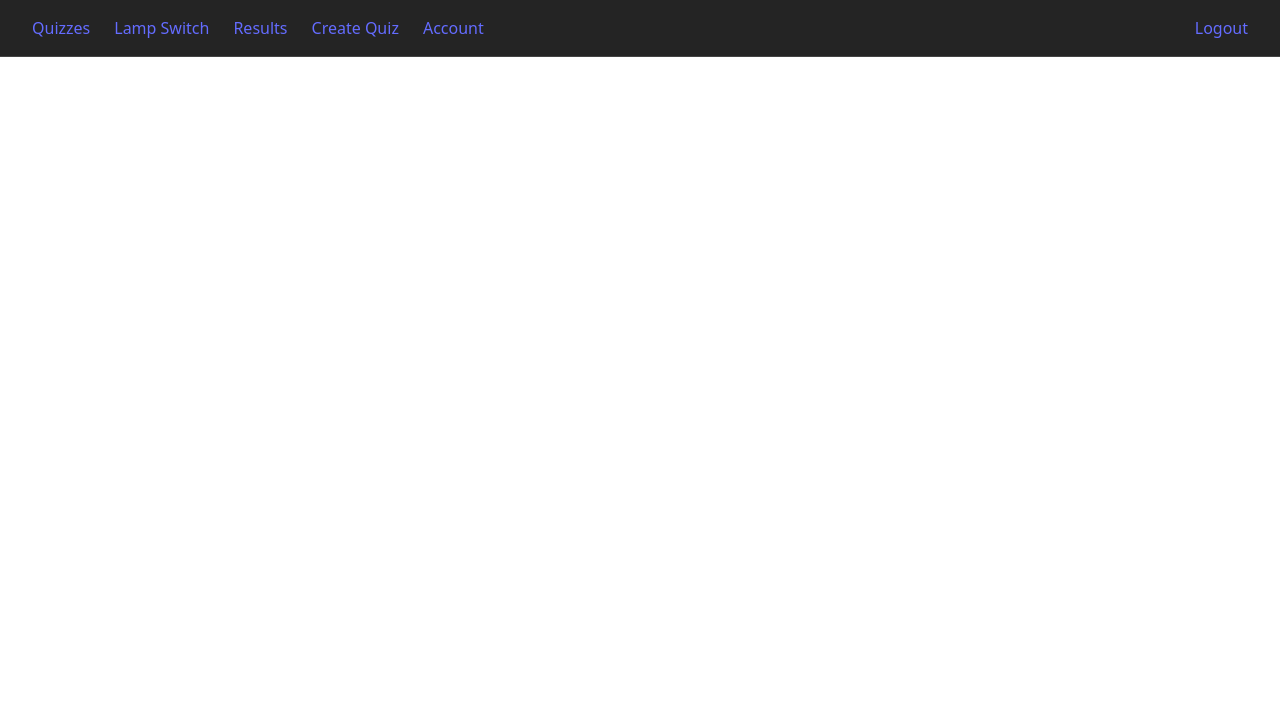
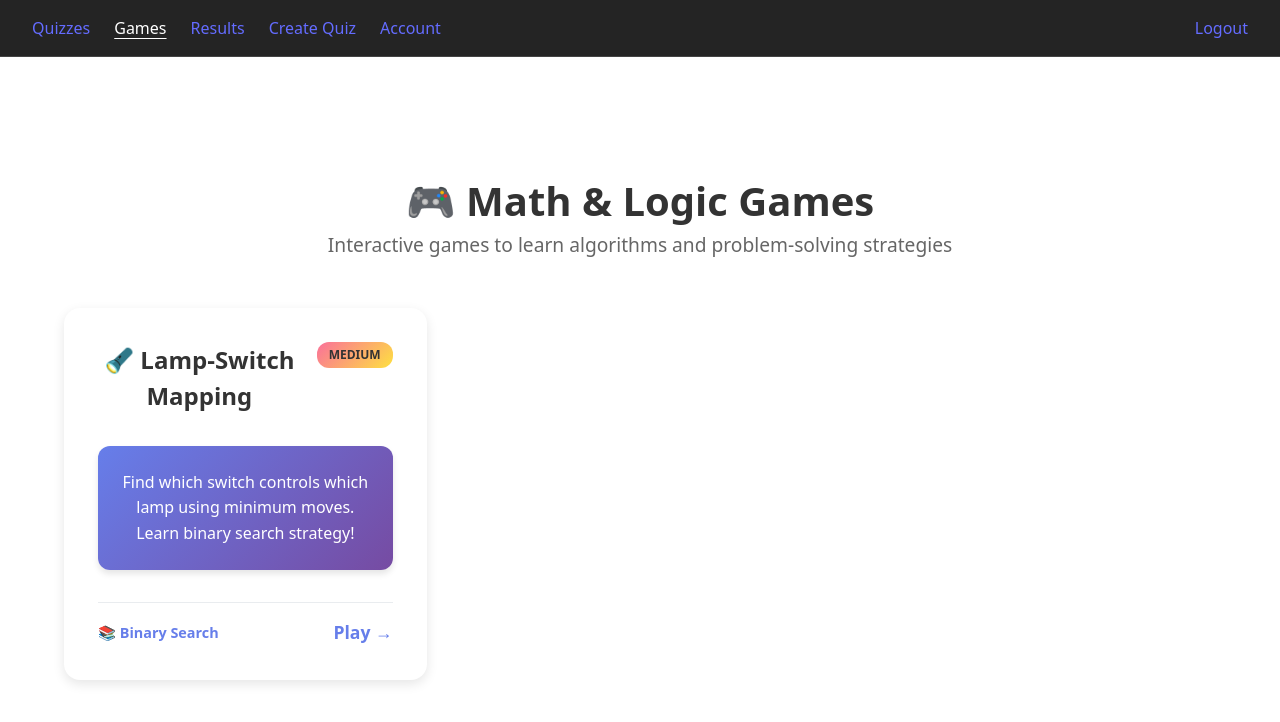
Before and after one commit to vchub/math-gym, a React (Vite) app: page /games in a window 1280 px wide. Shown: the top 722 px of the page. Built offline with nearby package versions, Linux system fonts and the light colour scheme; no server answers; the database is empty; sample sign-in values are in the browser's storage.

Commit message:
Game page

```diff
--- a/src/App.jsx
+++ b/src/App.jsx
@@ -17,6 +17,7 @@ import AccountPage from './pages/AccountPage';
 import OtherStudentsPage from './pages/OtherStudentsPage.jsx';
 import StudentResultsPage from './pages/StudentResultsPage';
 import ResultDetailsPage from './pages/ResultDetailsPage';
+import GamesPage from './pages/GamesPage';
 import LampSwitchGamePage from './pages/LampSwitchGamePage';
 import 'katex/dist/katex.min.css';
 
@@ -55,7 +56,7 @@ function AppContent() {
           <nav>
             <div className="nav-links">
               <NavLink to="/" className={getNavLinkClass} end>Quizzes</NavLink>
-              <NavLink to="/lamp-switch" className={getNavLinkClass}>Lamp Switch</NavLink>
+              <NavLink to="/games" className={getNavLinkClass}>Games</NavLink>
               <NavLink to="/results" className={getNavLinkClass}>Results</NavLink>
               <NavLink to="/admin" className={getNavLinkClass}>Create Quiz</NavLink>
               <NavLink to="/account" className={getNavLinkClass}>Account</NavLink>
@@ -69,7 +70,8 @@ function AppContent() {
           <Route path="/login" element={<LoginPage />} />
 
           {/* Protected Routes */}
-          <Route path="/lamp-switch" element={<ProtectedRoute><LampSwitchGamePage /></ProtectedRoute>} />
+          <Route path="/games" element={<ProtectedRoute><GamesPage /></ProtectedRoute>} />
+          <Route path="/games/lamp-switch" element={<ProtectedRoute><LampSwitchGamePage /></ProtectedRoute>} />
           <Route path="/quiz/:quizId" element={<ProtectedRoute><QuizPage /></ProtectedRoute>} />
           <Route path="/results" element={<ProtectedRoute><ResultsPage /></ProtectedRoute>} />
           <Route path="/results/details/:resultId" element={<ProtectedRoute><ResultDetailsPage /></ProtectedRoute>} />
--- /dev/null
+++ b/src/pages/GamesPage.css
@@ -0,0 +1,162 @@
+.games-page {
+  max-width: 1200px;
+  margin: 0 auto;
+  padding: 2rem;
+}
+
+.games-header {
+  text-align: center;
+  margin-bottom: 3rem;
+}
+
+.games-header h1 {
+  color: #333;
+  font-size: 2.5rem;
+  margin-bottom: 0.5rem;
+}
+
+.games-subtitle {
+  color: #666;
+  font-size: 1.2rem;
+  margin: 0;
+}
+
+.games-grid {
+  display: grid;
+  grid-template-columns: repeat(auto-fill, minmax(320px, 1fr));
+  gap: 2rem;
+  margin-bottom: 2rem;
+}
+
+.game-card {
+  background: white;
+  border-radius: 16px;
+  padding: 2rem;
+  box-shadow: 0 4px 12px rgba(0, 0, 0, 0.1);
+  transition: all 0.3s ease;
+  text-decoration: none;
+  color: inherit;
+  display: flex;
+  flex-direction: column;
+  border: 2px solid transparent;
+}
+
+.game-card:hover {
+  transform: translateY(-8px);
+  box-shadow: 0 8px 24px rgba(102, 126, 234, 0.3);
+  border-color: #667eea;
+}
+
+.game-card-header {
+  display: flex;
+  justify-content: space-between;
+  align-items: flex-start;
+  margin-bottom: 1rem;
+  gap: 1rem;
+}
+
+.game-card h2 {
+  margin: 0;
+  font-size: 1.5rem;
+  color: #333;
+  flex: 1;
+}
+
+.difficulty-badge {
+  padding: 0.25rem 0.75rem;
+  border-radius: 12px;
+  font-size: 0.75rem;
+  font-weight: 600;
+  text-transform: uppercase;
+  white-space: nowrap;
+}
+
+.difficulty-badge.easy {
+  background: linear-gradient(135deg, #43e97b 0%, #38f9d7 100%);
+  color: white;
+}
+
+.difficulty-badge.medium {
+  background: linear-gradient(135deg, #fa709a 0%, #fee140 100%);
+  color: #333;
+}
+
+.difficulty-badge.hard {
+  background: linear-gradient(135deg, #f093fb 0%, #f5576c 100%);
+  color: white;
+}
+
+.game-description {
+  color: #555;
+  line-height: 1.6;
+  margin-bottom: 1.5rem;
+  flex: 1;
+}
+
+.game-footer {
+  display: flex;
+  justify-content: space-between;
+  align-items: center;
+  padding-top: 1rem;
+  border-top: 1px solid #e9ecef;
+}
+
+.game-topic {
+  color: #667eea;
+  font-weight: 600;
+  font-size: 0.9rem;
+}
+
+.play-arrow {
+  color: #667eea;
+  font-weight: 600;
+  font-size: 1.1rem;
+  transition: transform 0.3s ease;
+}
+
+.game-card:hover .play-arrow {
+  transform: translateX(5px);
+}
+
+.no-games {
+  text-align: center;
+  padding: 4rem 2rem;
+  background: white;
+  border-radius: 12px;
+  box-shadow: 0 2px 8px rgba(0, 0, 0, 0.1);
+}
+
+.no-games p {
+  color: #666;
+  font-size: 1.2rem;
+  margin: 0;
+}
+
+/* Responsive Design */
+@media (max-width: 768px) {
+  .games-page {
+    padding: 1rem;
+  }
+
+  .games-header h1 {
+    font-size: 2rem;
+  }
+
+  .games-subtitle {
+    font-size: 1rem;
+  }
+
+  .games-grid {
+    grid-template-columns: 1fr;
+    gap: 1.5rem;
+  }
+
+  .game-card {
+    padding: 1.5rem;
+  }
+
+  .game-card-header {
+    flex-direction: column;
+    align-items: flex-start;
+  }
+}
--- /dev/null
+++ b/src/pages/GamesPage.jsx
@@ -0,0 +1,53 @@
+import { Link } from 'react-router-dom';
+import './GamesPage.css';
+
+function GamesPage() {
+  const games = [
+    {
+      id: 'lamp-switch',
+      title: '🔦 Lamp-Switch Mapping',
+      description: 'Find which switch controls which lamp using minimum moves. Learn binary search strategy!',
+      difficulty: 'Medium',
+      topic: 'Binary Search',
+      path: '/games/lamp-switch'
+    },
+    // Add more games here in the future
+  ];
+
+  return (
+    <div className="games-page">
+      <div className="games-header">
+        <h1>🎮 Math & Logic Games</h1>
+        <p className="games-subtitle">
+          Interactive games to learn algorithms and problem-solving strategies
+        </p>
+      </div>
+
+      <div className="games-grid">
+        {games.map((game) => (
+          <Link to={game.path} key={game.id} className="game-card">
+            <div className="game-card-header">
+              <h2>{game.title}</h2>
+              <span className={`difficulty-badge ${game.difficulty.toLowerCase()}`}>
+                {game.difficulty}
+              </span>
+            </div>
+            <p className="game-description">{game.description}</p>
+            <div className="game-footer">
+              <span className="game-topic">📚 {game.topic}</span>
+              <span className="play-arrow">Play →</span>
+            </div>
+          </Link>
+        ))}
+      </div>
+
+      {games.length === 0 && (
+        <div className="no-games">
+          <p>No games available yet. Check back soon!</p>
+        </div>
+      )}
+    </div>
+  );
+}
+
+export default GamesPage;
```
